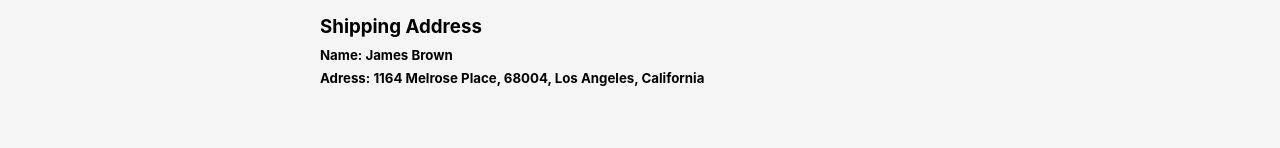
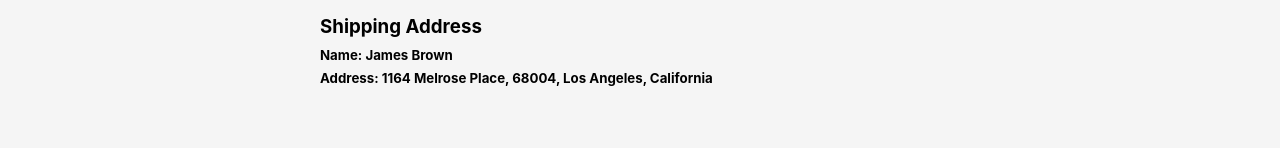
Before and after one commit to nmrabet/shopforme, a React (Create React App) app: page /home/1 in a window 1280 px wide. Shown: the part 337-485 px from the top of the page. Built offline with nearby package versions, Linux system fonts and the light colour scheme.

Commit message:
fixed spelling

```diff
--- a/src/components/OrderDetail.js
+++ b/src/components/OrderDetail.js
@@ -22,7 +22,7 @@ export default function OrderDetail() {
         <h3 className='shipping'>Shipping Address</h3>
         <h5>Name: {thisOrder.name}</h5>
         <h5>
-          Adress: {thisOrder.address}, {thisOrder.zip}, {thisOrder.city},{" "}
+          Address: {thisOrder.address}, {thisOrder.zip}, {thisOrder.city},{" "}
           {thisOrder.state}{" "}
         </h5>
       </div>
```
Also changed, not shown: 1 other file (tests, documents, lock files or other folders).
